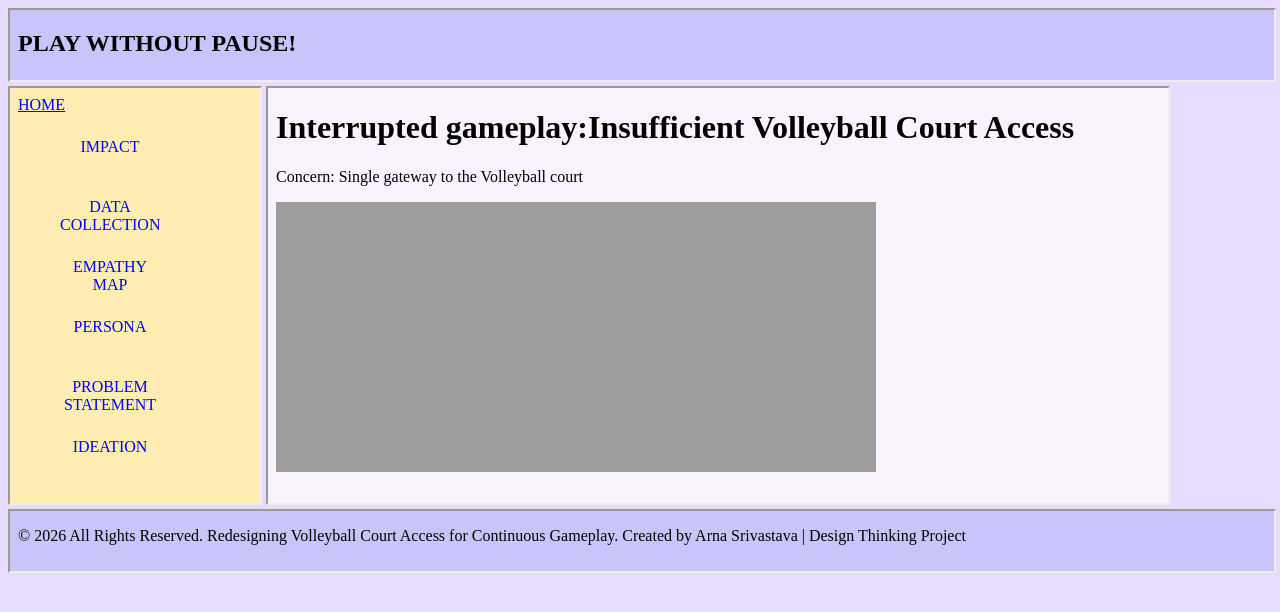
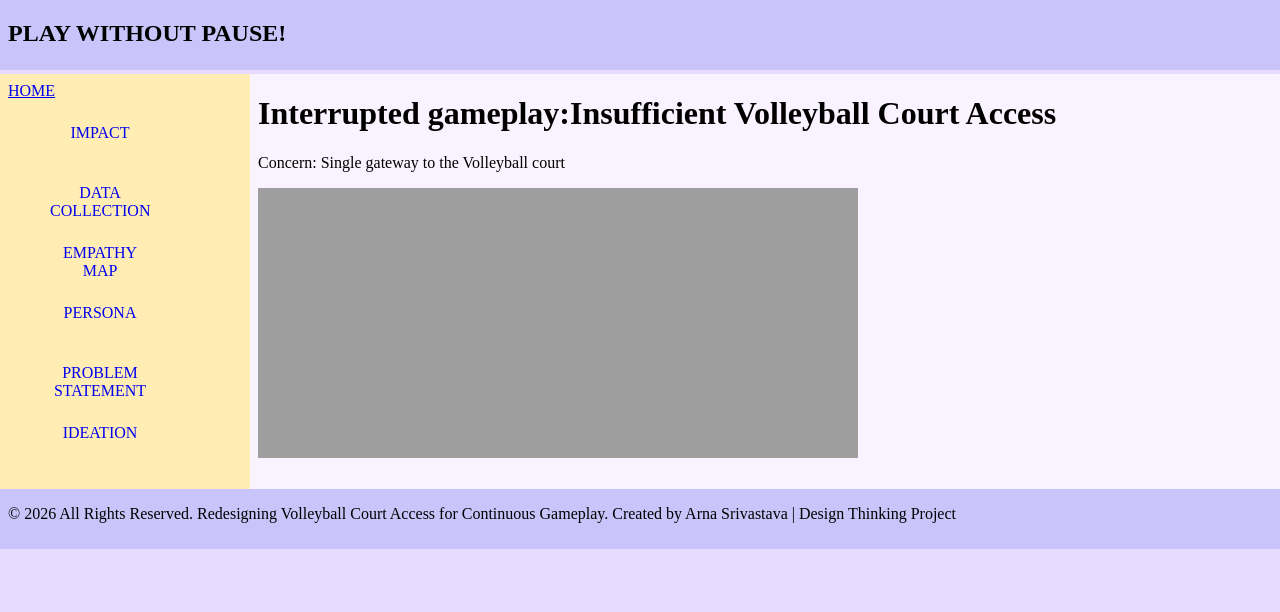
Before and after one commit to arna0903/my_web, a plain HTML site: page index.html in a window 1280 px wide. Drawn offline with Linux system fonts and the light colour scheme.

Commit message:
fixed layout structure

```diff
--- a/index.html
+++ b/index.html
@@ -1,16 +1,36 @@
 <!DOCTYPE html>
 <html>
-    <style>
-  body {
+<head>
+<style>
+body {
     background-color: rgb(231, 219, 255);
-  }
+    margin: 0;
+}
+
+/* Container for menu + home */
+.main {
+    display: flex;
+}
+
+/* Remove default iframe border */
+iframe {
+    border: none;
+}
 </style>
+</head>
+
 <body>
 
+<!-- Header -->
 <iframe src="header.html" width="100%" height="70"></iframe>
 
-<iframe src="menu.html" width="250" height="415"></iframe>
-<iframe src="home.html" width="900" height="415" name="contentFrame"></iframe>
+<!-- Menu + Home side by side -->
+<div class="main">
+    <iframe src="menu.html" width="250" height="415"></iframe>
+    <iframe src="home.html" width="100%" height="415" name="contentFrame"></iframe>
+</div>
+
+<!-- Footer -->
 <iframe src="footer.html" width="100%" height="60"></iframe>
 
 </body>
```
